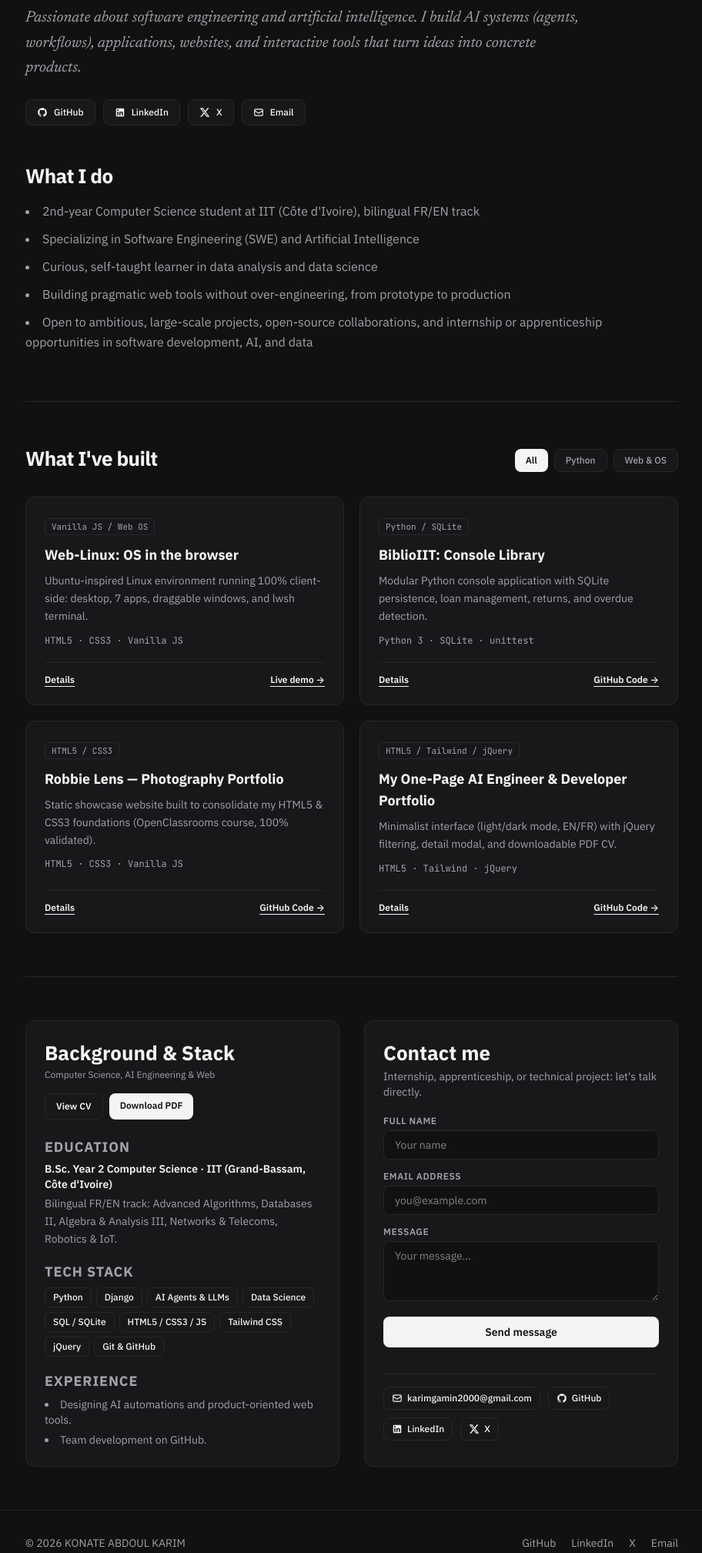
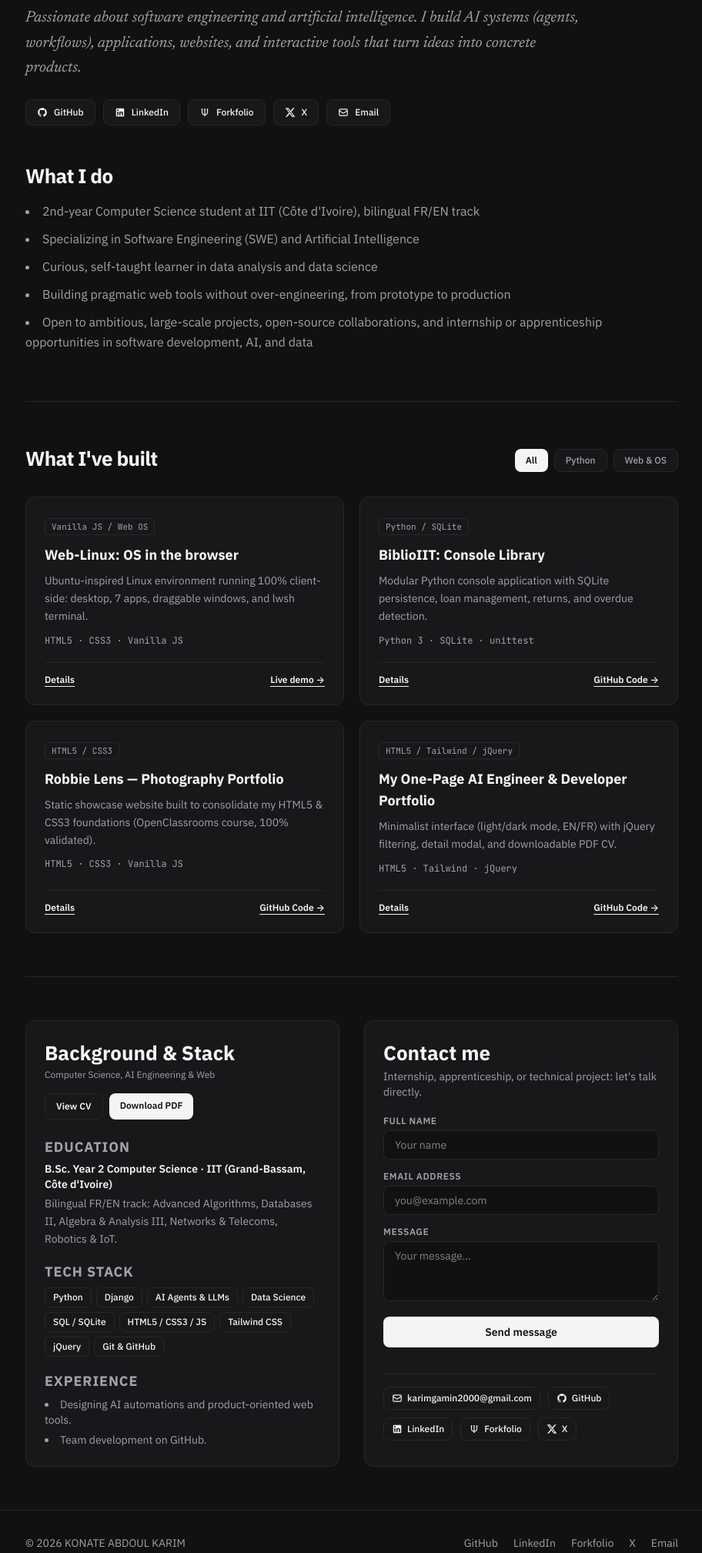
Before and after one commit to karimgamin2000-beep/portfolio-me, a plain HTML site: page index.html in a window 1280 px wide. Shown: the part 260-2277 px from the top of the page at 77% size, without its empty margins (183-1095 px from the left). Drawn offline with nearby package versions, Linux system fonts and the light colour scheme.

Commit message:
feat: ajout lien et logo Forkfolio

```diff
--- a/index.html
+++ b/index.html
@@ -232,6 +232,17 @@
             <path d="M19 3a2 2 0 0 1 2 2v14a2 2 0 0 1-2 2H5a2 2 0 0 1-2-2V5a2 2 0 0 1 2-2h14m-.5 15.5v-5.3a3.26 3.26 0 0 0-3.26-3.26c-.85 0-1.84.52-2.28 1.3v-1.11h-2.79v8.37h2.79v-4.93c0-.77.62-1.4 1.39-1.4a1.4 1.4 0 0 1 1.4 1.4v4.93h2.75M6.88 8.56a1.68 1.68 0 0 0 1.68-1.68c0-.93-.75-1.69-1.68-1.69a1.69 1.69 0 0 0-1.69 1.69c0 .93.76 1.68 1.69 1.68m1.39 9.94v-8.37H5.5v8.37h2.77z"/>
           </svg>
           <span>LinkedIn</span>
+        </a>
+
+        <a href="https://karimgamin2000-beep.forkfolio.dev/" target="_blank" rel="noopener noreferrer" class="inline-flex items-center gap-2 px-3.5 py-2 rounded-lg border theme-surface text-xs font-medium hover:opacity-85 transition-opacity">
+          <svg class="w-3.5 h-3.5" fill="none" stroke="currentColor" stroke-width="2" stroke-linecap="round" stroke-linejoin="round" viewBox="0 0 24 24" aria-hidden="true">
+            <circle cx="6" cy="5" r="1.6" fill="currentColor" stroke="none"/>
+            <circle cx="12" cy="5" r="1.6" fill="currentColor" stroke="none"/>
+            <circle cx="18" cy="5" r="1.6" fill="currentColor" stroke="none"/>
+            <circle cx="12" cy="19" r="1.6" fill="currentColor" stroke="none"/>
+            <path d="M12 6.6v10.8M6 6.6v4.4a6 6 0 0 0 12 0V6.6"/>
+          </svg>
+          <span>Forkfolio</span>
         </a>
 
         <a href="https://x.com/Karimpromax1" target="_blank" rel="noopener noreferrer" class="inline-flex items-center gap-2 px-3.5 py-2 rounded-lg border theme-surface text-xs font-medium hover:opacity-85 transition-opacity">
@@ -496,6 +507,17 @@
             <span>LinkedIn</span>
           </a>
 
+          <a href="https://karimgamin2000-beep.forkfolio.dev/" target="_blank" rel="noopener noreferrer" class="inline-flex items-center gap-1.5 px-2.5 py-1.5 rounded-lg border theme-border text-xs font-medium hover:opacity-80">
+            <svg class="w-3.5 h-3.5" fill="none" stroke="currentColor" stroke-width="2" stroke-linecap="round" stroke-linejoin="round" viewBox="0 0 24 24" aria-hidden="true">
+              <circle cx="6" cy="5" r="1.6" fill="currentColor" stroke="none"/>
+              <circle cx="12" cy="5" r="1.6" fill="currentColor" stroke="none"/>
+              <circle cx="18" cy="5" r="1.6" fill="currentColor" stroke="none"/>
+              <circle cx="12" cy="19" r="1.6" fill="currentColor" stroke="none"/>
+              <path d="M12 6.6v10.8M6 6.6v4.4a6 6 0 0 0 12 0V6.6"/>
+            </svg>
+            <span>Forkfolio</span>
+          </a>
+
           <a href="https://x.com/Karimpromax1" target="_blank" rel="noopener noreferrer" class="inline-flex items-center gap-1.5 px-2.5 py-1.5 rounded-lg border theme-border text-xs font-medium hover:opacity-80">
             <svg class="w-3.5 h-3.5" fill="currentColor" viewBox="0 0 24 24" aria-hidden="true">
               <path d="M18.244 2.25h3.308l-7.227 8.26 8.502 11.24H16.17l-5.214-6.817L4.99 21.75H1.68l7.73-8.835L1.254 2.25H8.08l4.713 6.231zm-1.161 17.52h1.833L7.084 4.126H5.117z"/>
@@ -546,6 +568,7 @@
       <div class="flex items-center gap-5">
         <a href="https://github.com/karimgamin2000-beep" target="_blank" rel="noopener noreferrer" class="hover:text-[var(--text)] transition-colors">GitHub</a>
         <a href="https://www.linkedin.com/in/abdoul-karim-konate-15635b3b0" target="_blank" rel="noopener noreferrer" class="hover:text-[var(--text)] transition-colors">LinkedIn</a>
+        <a href="https://karimgamin2000-beep.forkfolio.dev/" target="_blank" rel="noopener noreferrer" class="hover:text-[var(--text)] transition-colors">Forkfolio</a>
         <a href="https://x.com/Karimpromax1" target="_blank" rel="noopener noreferrer" class="hover:text-[var(--text)] transition-colors">X</a>
         <a href="mailto:karimgamin2000@gmail.com" data-i18n="social_email" class="hover:text-[var(--text)] transition-colors">Email</a>
       </div>
```
Also changed, not shown: 1 other file.
